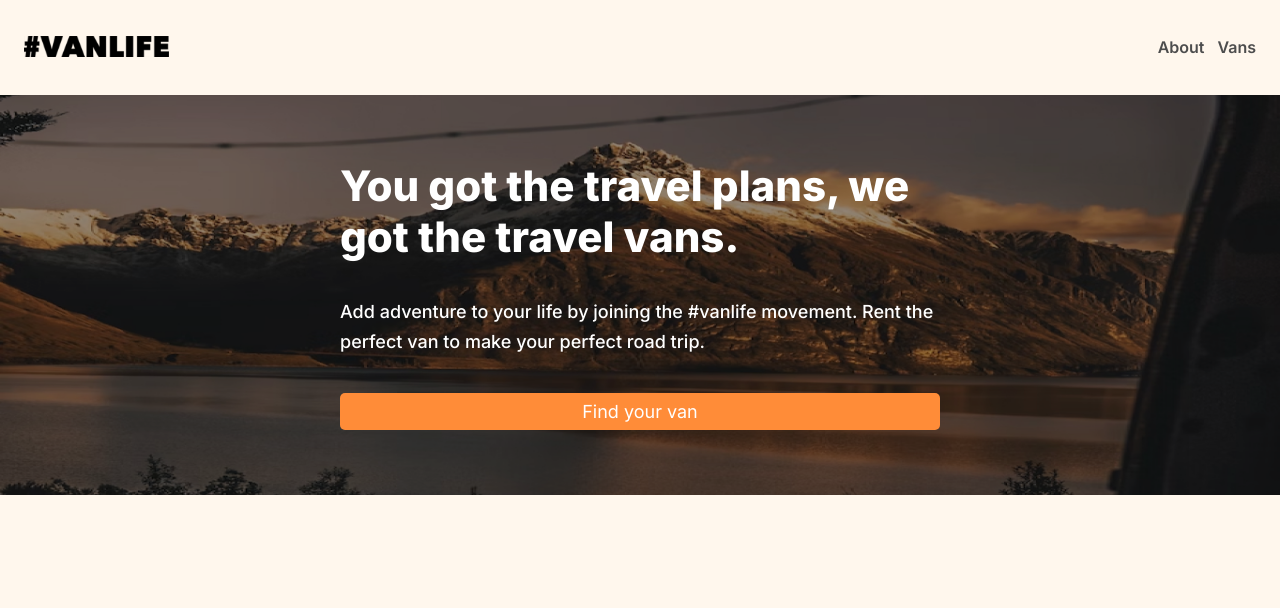
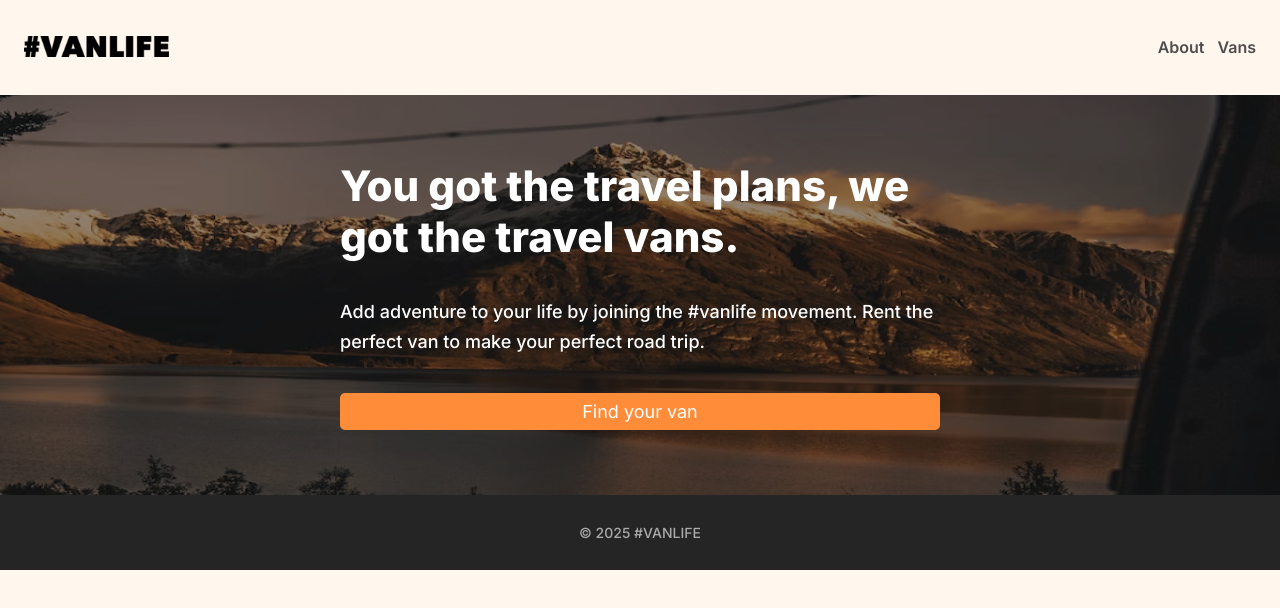
Before and after one commit to donnyjb06/van-life, a React (Vite) app: page / in a window 1280 px wide. Shown: the top 608 px of the page. Built offline with nearby package versions, Linux system fonts and the light colour scheme.

Commit message:
Feat(Home Page): Finish home page
- Add footer as last step in implementing
  home page

```diff
--- /dev/null
+++ b/src/components/Footer/Footer.module.scss
@@ -0,0 +1,13 @@
+.footer {
+  min-height: 74.7479019165039px;
+  display: flex;
+  justify-content: center;
+  align-items: center;
+  background-color: #252525;
+
+  .footer__text {
+    font-size: 1.4rem;
+    color: #AAAAAA;
+    font-weight: 500;
+  }
+}
--- /dev/null
+++ b/src/components/Footer/Footer.tsx
@@ -0,0 +1,12 @@
+import { FC } from "react";
+import styles from "./Footer.module.scss";
+
+const Footer: FC = () => {
+	return (
+		<footer className={styles.footer}>
+			<p className={styles.footer__text}>&copy; 2025 #VANLIFE</p>
+		</footer>
+	);
+};
+
+export default Footer;
--- a/src/routes/Home.tsx
+++ b/src/routes/Home.tsx
@@ -2,6 +2,7 @@ import Header from "@components/Header/Header";
 import NavBarComponent from "@components/NavBar/index";
 import logo from "../assets/vanlife-logo.svg";
 import HeroSection from "@components/HeroSection/HeroSection";
+import Footer from "@components/Footer/Footer";
 
 const Home = () => {
 	return (
@@ -17,7 +18,9 @@ const Home = () => {
 				subTitle="Add adventure to your life by joining the #vanlife movement. Rent the perfect van to make your perfect road trip."
 				ctaText="Find your van"
 			/>
+			<Footer />
 		</>
+
 	);
 };
 
```
